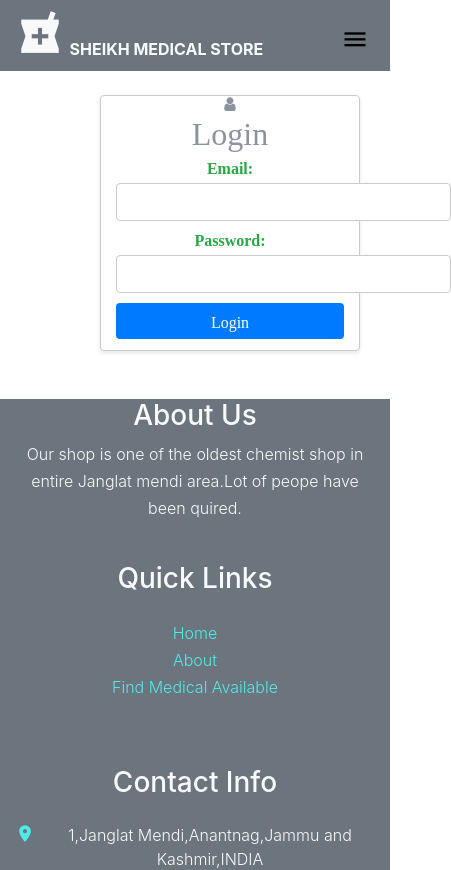
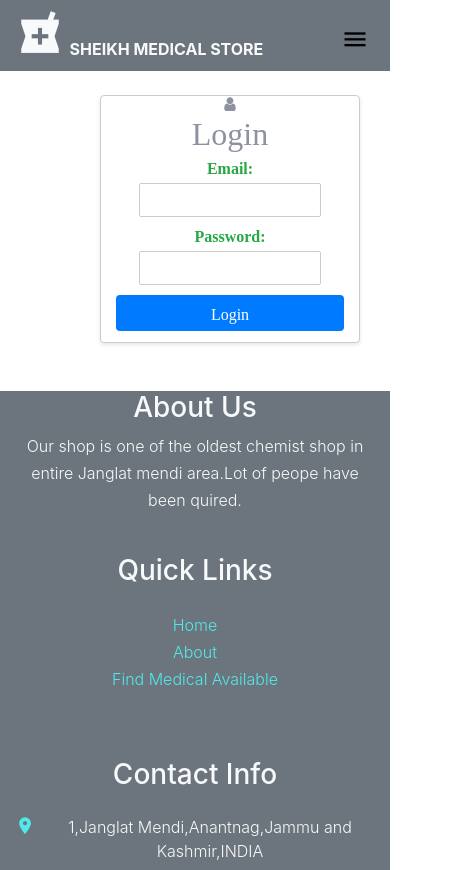
Before and after one commit to cseyasir/Sheikh-Medical-UI, a React (Create React App) app: page /Login in a window 390 px wide. Shown: the top 870 px of the page, 451 px wide, since content can reach past the window. Built offline with nearby package versions, Linux system fonts and the light colour scheme; a web font is replaced by a local one.

Commit message:
chnaging the size

```diff
--- a/public/css/style.css
+++ b/public/css/style.css
@@ -274,6 +274,16 @@ a {
   padding: 10px;
   border: 1px solid #ccc;
   border-radius: 4px;
+
+}
+/* Media query for screens with a maximum width of 768 pixels */
+@media only screen and (max-width: 768px) {
+  .login-page input {
+    /* Adjust styles for smaller screens here */
+    width: 80%; /* Adjust the width as needed */
+    padding: 8px;
+    border-radius: 2px;
+  }
 }
 
 .login-page button {
@@ -1295,7 +1305,7 @@ label {
 }
 input[type="text"],
 textarea {
-  width: 50%;
+  width: 100%;
   padding: 10px;
   margin-top: 5px;
   margin-bottom: 10px;
@@ -1313,7 +1323,7 @@ label {
 }
 input[type="text"],
 textarea {
-  width: 50%;
+  width: 100%;
   padding: 10px;
   margin-top: 5px;
   margin-bottom: 10px;
@@ -1331,7 +1341,7 @@ textarea {
         }
         input[type="text"],
         textarea {
-            width: 50%;
+            width: 100%;
             padding: 10px;
             margin-top: 5px;
             margin-bottom: 10px;
```
